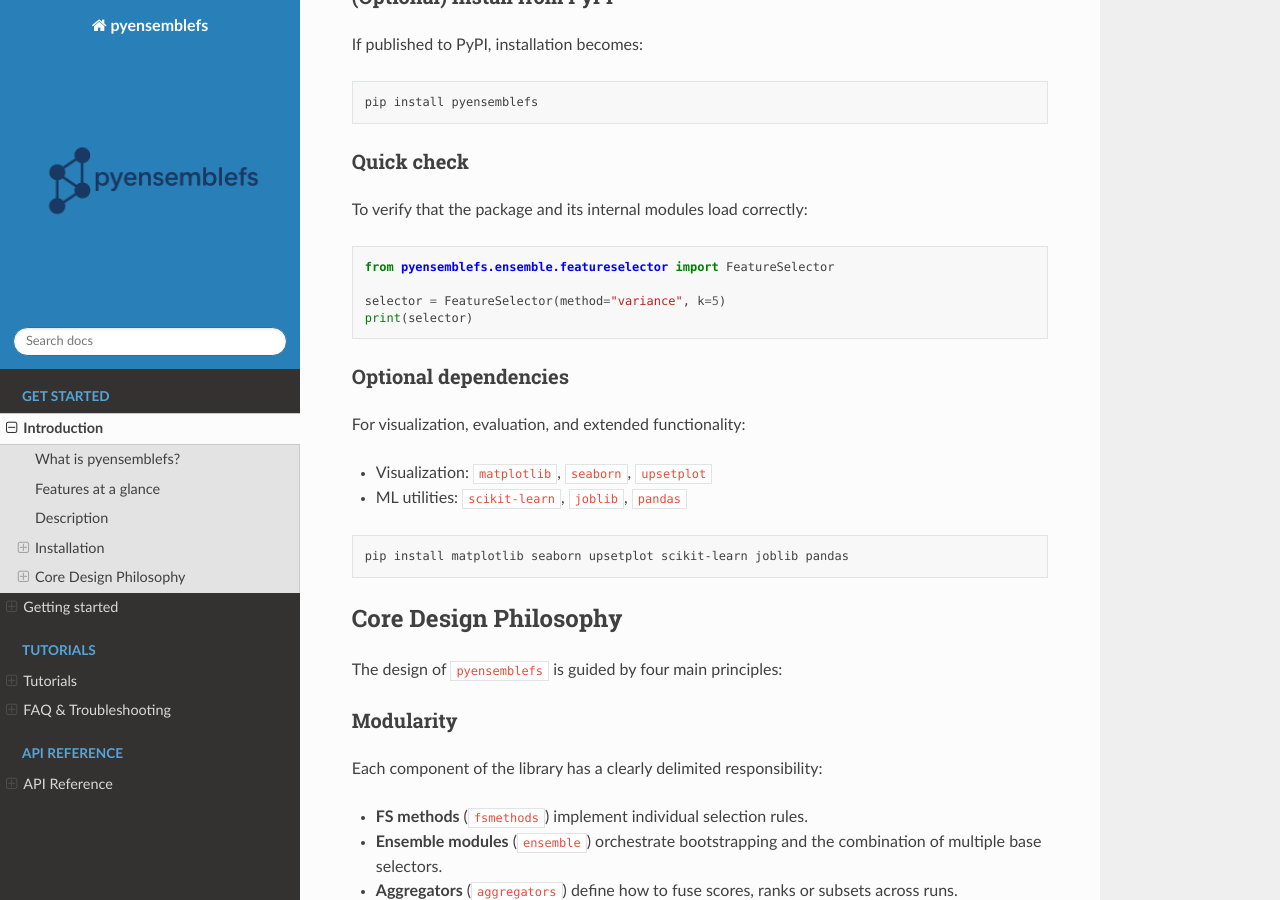
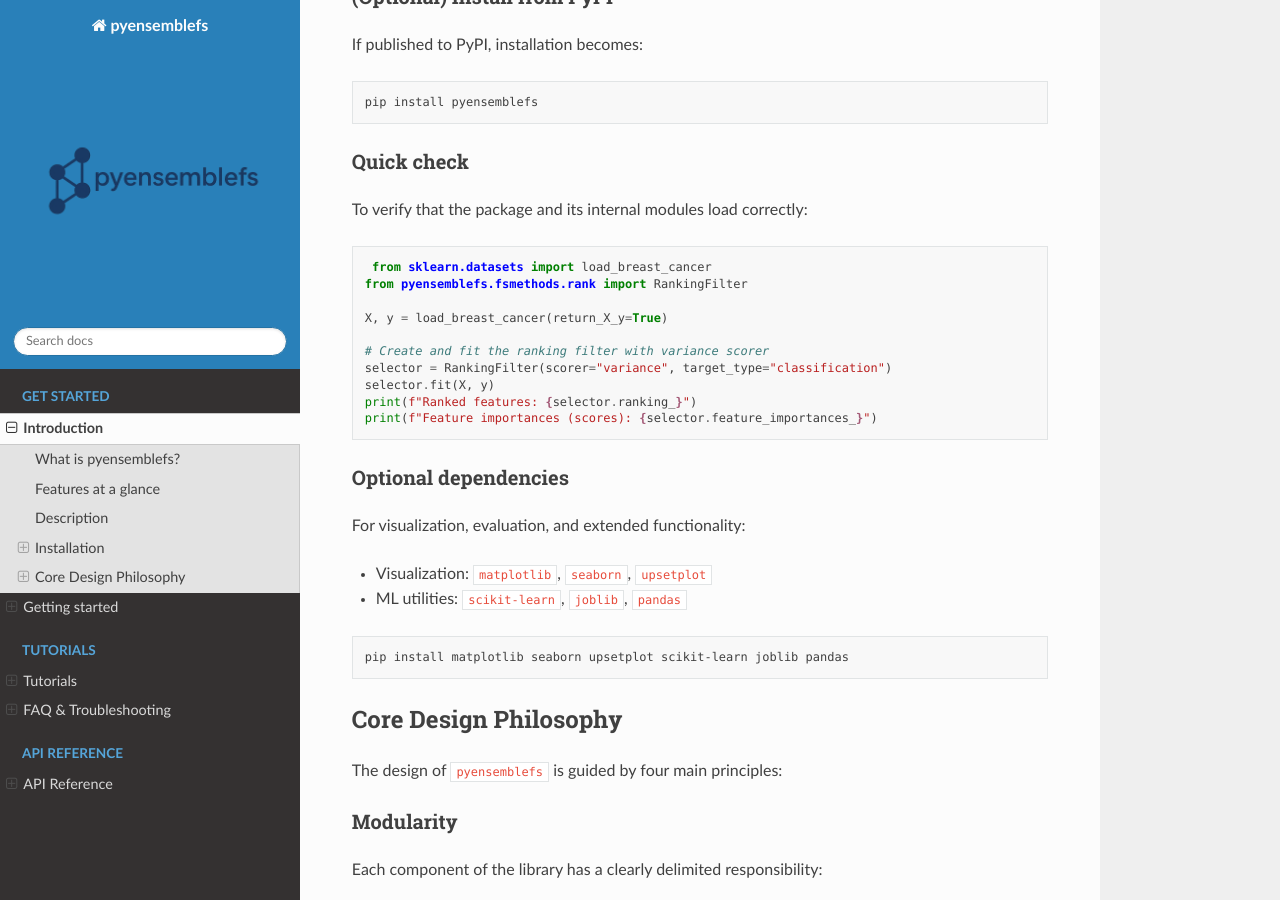
Before and after one commit to A-Alexander-code/pyensemblefs-docs, a Sphinx documentation site: the page built from docs/introduction.rst, in a window 1280 px wide and 900 px high, scrolled down 1463 px. Built offline with Sphinx 7.4.7 and the Read the Docs theme 3.1.0, drawn with Linux system fonts in a browser that asks for light colours; pages that are not in the unit, such as notebooks, are missing from menus.

Commit message:
Update docs

```diff
--- a/docs/introduction.rst
+++ b/docs/introduction.rst
@@ -78,10 +78,16 @@ To verify that the package and its internal modules load correctly:
 
 .. code-block:: python
 
-   from pyensemblefs.ensemble.featureselector import FeatureSelector
+   from sklearn.datasets import load_breast_cancer
+  from pyensemblefs.fsmethods.rank import RankingFilter
 
-   selector = FeatureSelector(method="variance", k=5)
-   print(selector)
+  X, y = load_breast_cancer(return_X_y=True)
+
+  # Create and fit the ranking filter with variance scorer
+  selector = RankingFilter(scorer="variance", target_type="classification")
+  selector.fit(X, y)
+  print(f"Ranked features: {selector.ranking_}")
+  print(f"Feature importances (scores): {selector.feature_importances_}")
 
 Optional dependencies
 ~~~~~~~~~~~~~~~~~~~~~
```
Also changed, not shown: 4 other files.
